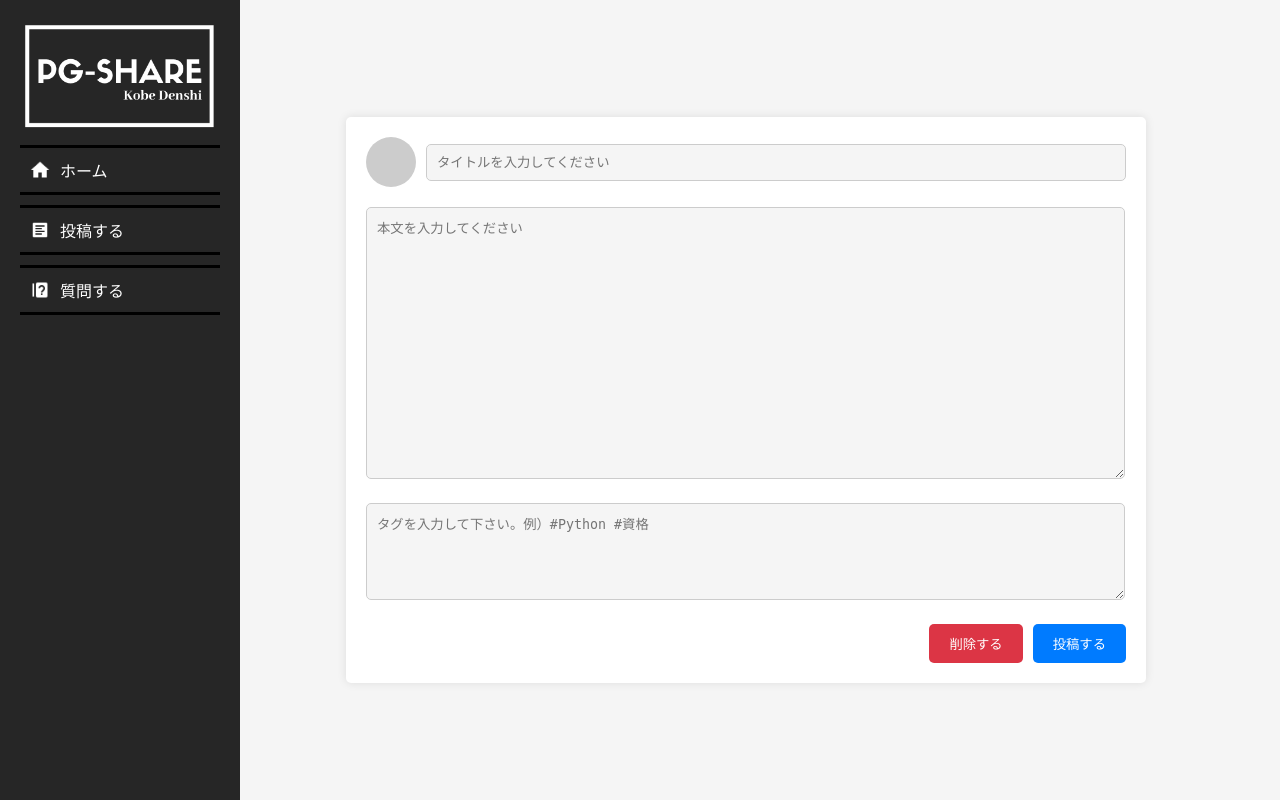
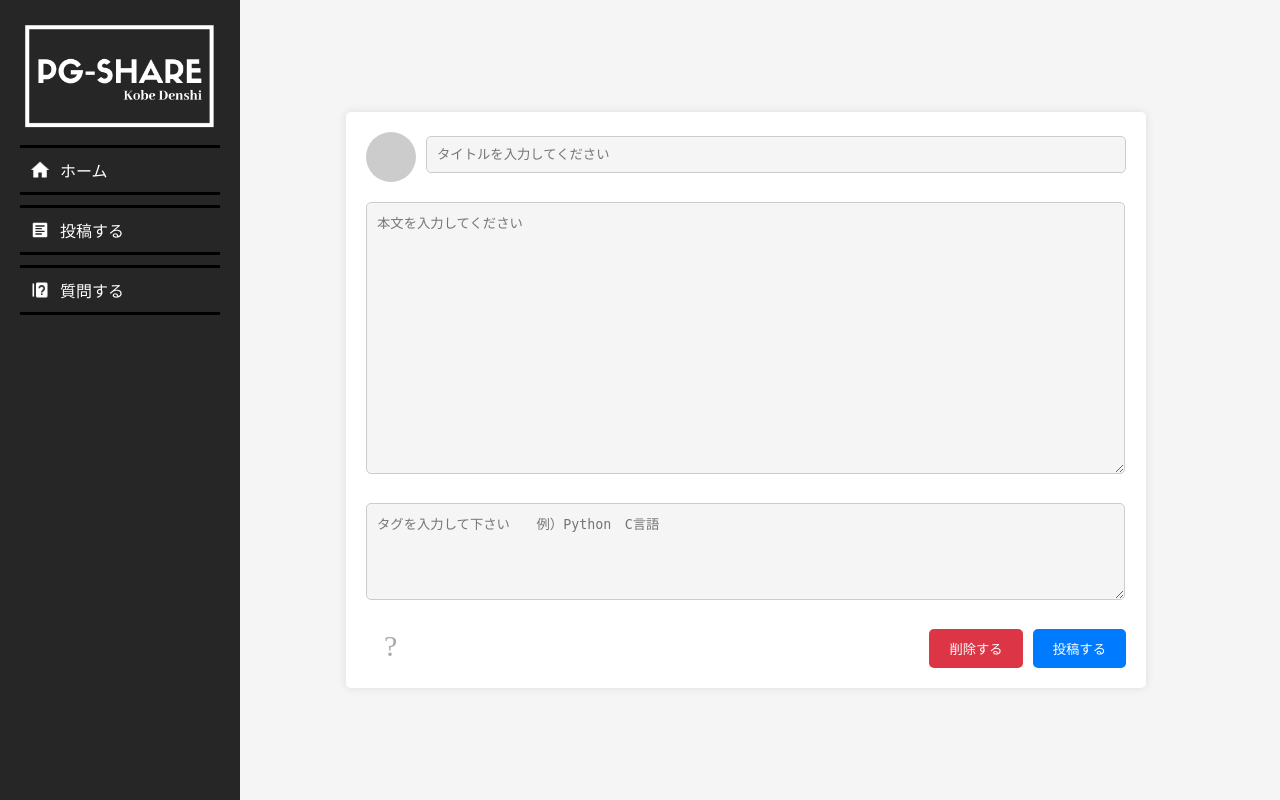
Before and after one commit to ShunsakuKatsumata/team_G_machibito, a PHP site: page /Post.php in a window 1280 px wide. Run offline with PHP 8.4, Linux system fonts and the light colour scheme.

Commit message:
タグ機能実装

```diff
--- a/Post/Post.css
+++ b/Post/Post.css
@@ -44,14 +44,10 @@ body {
 .title-input {
     flex: 1;
     padding: 10px;
-    background-color: #f5f5f5;
-    border: 1px solid #ccc;
     border-radius: 5px;
 }
 
 .content-input {
-    background-color: #f5f5f5;
-    border: 1px solid #ccc;
     width: 97%;
     height: 250px;
     padding: 10px;
@@ -60,8 +56,6 @@ body {
 }
 
 .tag-input {
-    background-color: #f5f5f5;
-    border: 1px solid #ccc;
     width: 97%;
     height: 75px;
     margin-top: 20px;
@@ -70,18 +64,33 @@ body {
     resize: vertical;
 }
 
+.title-input,
+.content-input,
+.tag-input {
+    padding: 10px;
+    background-color: #f5f5f5;
+    border: 1px solid #ccc;
+    border-radius: 5px;
+    /* 角を削る */
+    margin-bottom: 5px;
+    /* 必要に応じてマージンを追加 */
+    resize: vertical;
+}
+
+
 .button-container {
     display: flex;
     justify-content: flex-end;
     margin-top: 20px;
 }
 
-.post-button,
-.clear-button {
+.clear-button,
+.post-button {
     padding: 10px 20px;
     border: none;
     border-radius: 5px;
     cursor: pointer;
+    transition: background-color 0.3s ease;
 }
 
 .clear-button {
@@ -93,6 +102,14 @@ body {
 .post-button {
     background-color: #007bff;
     color: #fff;
+}
+
+.clear-button:hover {
+    background-color: rgb(255, 110, 110);
+}
+
+.post-button:hover {
+    background-color: rgb(149, 153, 255);
 }
 
 .error-message {
@@ -112,3 +129,35 @@ body {
 .show-message {
     opacity: 1;
 }
+
+.popup {
+    display: none;
+    position: fixed;
+    z-index: 1;
+    left: 0;
+    top: 0;
+    width: 100%;
+    height: 100%;
+    overflow: auto;
+    background-color: rgba(0, 0, 0, 0.4);
+}
+
+.popup-content {
+    background-color: #fefefe;
+    margin: 15% auto;
+    padding: 20px;
+    border: 1px solid #888;
+    width: 80%;
+}
+
+.popup-trigger {
+    cursor: pointer;
+    position: relative;
+    right: 70%;
+    font-size: 30px;
+    color: #aaa;
+}
+
+.popup-trigger:hover {
+    color: #555;
+}
--- a/Post/Post.php
+++ b/Post/Post.php
@@ -10,6 +10,20 @@ if ($_SERVER["REQUEST_METHOD"] == "POST") {
     if (empty($title) || empty($content) || empty($tag)) {
         echo "タイトル・内容・タグを入力して下さい";
     } else {
+        // タグ入力欄から入力されたタグを取得
+        $tags_input = $_POST['tag'];
+
+        // タグを半角スペースと全角スペースで区切り、配列に分割
+        $tags_array = preg_split('/[\s　]+/u', $tags_input);
+
+
+        // 各タグに対してトリミングを行い、空のタグを削除
+        $tags_array = array_map('trim', $tags_array);
+        $tags_array = array_filter($tags_array);
+
+        // タグをカンマで連結して文字列にする
+        $tags_combined = implode(",", $tags_array);
+
         // データベースに接続する
         $dsn = 'mysql:host=localhost;dbname=post;charset=utf8';
         $username = 'kobe';
@@ -26,7 +40,7 @@ if ($_SERVER["REQUEST_METHOD"] == "POST") {
             // パラメータをバインドする
             $stmt->bindParam(':title', $title, PDO::PARAM_STR);
             $stmt->bindParam(':content', $content, PDO::PARAM_STR);
-            $stmt->bindParam(':tag', $tag, PDO::PARAM_STR);
+            $stmt->bindParam(':tag', $tags_combined, PDO::PARAM_STR);
 
             // クエリを実行する
             $stmt->execute();
@@ -67,8 +81,18 @@ if ($_SERVER["REQUEST_METHOD"] == "POST") {
                 <input type="text" name="title" placeholder="タイトルを入力してください" class="title-input">
             </div>
             <textarea name="content" placeholder="本文を入力してください" class="content-input"></textarea>
-            <textarea name="tag" placeholder="タグを入力して下さい。例）#Python #資格" class="tag-input"></textarea>
+            <textarea name="tag" placeholder="タグを入力して下さい　　例）Python　C言語" class="tag-input"></textarea>
             <div class="button-container">
+                <!-- 投稿方法の詳細ポップアップ -->
+                <div id="popup" class="popup">
+                    <div class="popup-content">
+                        <span class="close-popup" onclick="closePopup()">&times;</span>
+                        <p>投稿方法の詳細</p>
+                        <p>1. タイトル、本文、タグを入力します。未入力の欄があると投稿されません。</p>
+                        <p>2. 「投稿する」ボタンをクリックします。すると投稿が完了しホーム画面に遷移します。</p>
+                    </div>
+                </div>
+                <span class="popup-trigger" onclick="openPopup()">?</span>
                 <button type="button" class="clear-button">削除する</button>
                 <button type="submit" class="post-button">投稿する</button>
             </div>
@@ -134,6 +158,16 @@ if ($_SERVER["REQUEST_METHOD"] == "POST") {
                 postMessageDiv.style.opacity = '0'; // 3 秒後にメッセージを非表示にする
             }, 3000);
         }
+
+        // ポップアップを表示する関数
+        function openPopup() {
+            document.getElementById("popup").style.display = "block";
+        }
+
+        // ポップアップを閉じる関数
+        function closePopup() {
+            document.getElementById("popup").style.display = "none";
+        }
     </script>
 
 </body>
```
